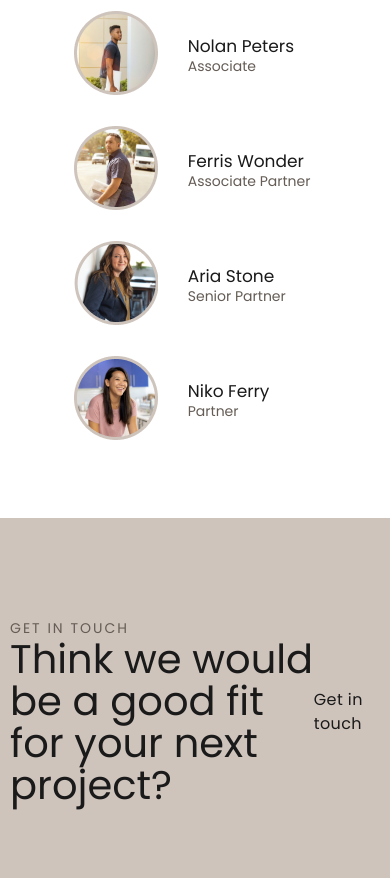
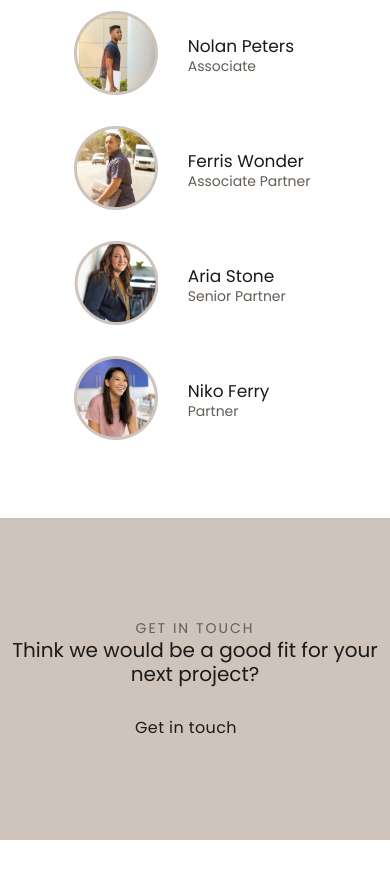
Before and after one commit to Daniil-gavrilooov/wishbone, a plain HTML site: page app/index.html in a window 390 px wide. Shown: the part 6973-7851 px from the top of the page. After the commit the page ends 7813 px from the top, so only its background shows below. Drawn offline with Linux system fonts and the light colour scheme.

Commit message:
finish  section (offer)

```diff
--- a/app/index.html
+++ b/app/index.html
@@ -247,7 +247,7 @@
         </section>
 
         <section class="projects">
-            <div class="advance__container">
+            <div class="container">
                 <div class="projects__head">
                     <h3 class="projects__title">
                         Featured projects
--- a/app/scss/_offer.scss
+++ b/app/scss/_offer.scss
@@ -22,9 +22,29 @@
         max-width: 569px;
     }
 
-    &__btn{
+    &__btn {
         padding-right: 18px;
         letter-spacing: 0.4px;
         color: $black;
     }
 }
+
+@media (max-width: 750px) {
+    .offer {
+        &__inner {
+            flex-direction: column;
+            gap: 30px;
+            align-items: center;
+            text-align: center;
+        }
+    }
+}
+
+@media (max-width: 550px) {
+    .offer {
+        &__title {
+            font-size: 20px;
+            line-height: 24px;
+        }
+    }
+}
--- a/app/scss/_projects.scss
+++ b/app/scss/_projects.scss
@@ -3,7 +3,7 @@
     background-color:   $whitebg;
 
     &__head {
-        margin-left: 35px;
+        // margin-left: 35px;
     }
     &__title {
         font-size: 39px;
@@ -24,7 +24,7 @@
         display: flex;
         justify-content: space-between;
         align-items: center;
-        margin-left: 35px;
+        // margin-left: 35px;
         margin-bottom: 53px;
         gap: 18px;
     }
```
Also changed, not shown: app/css/style.min.css.
